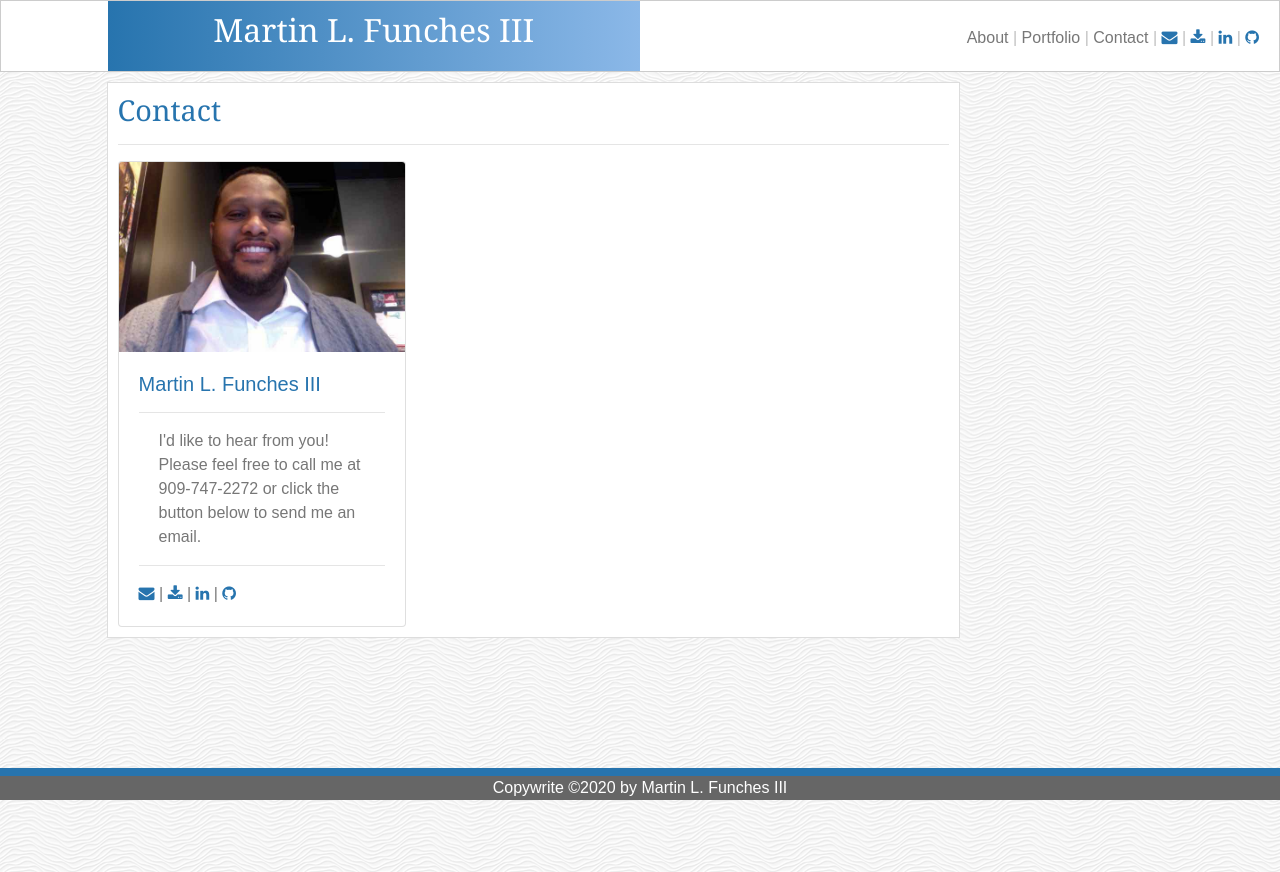
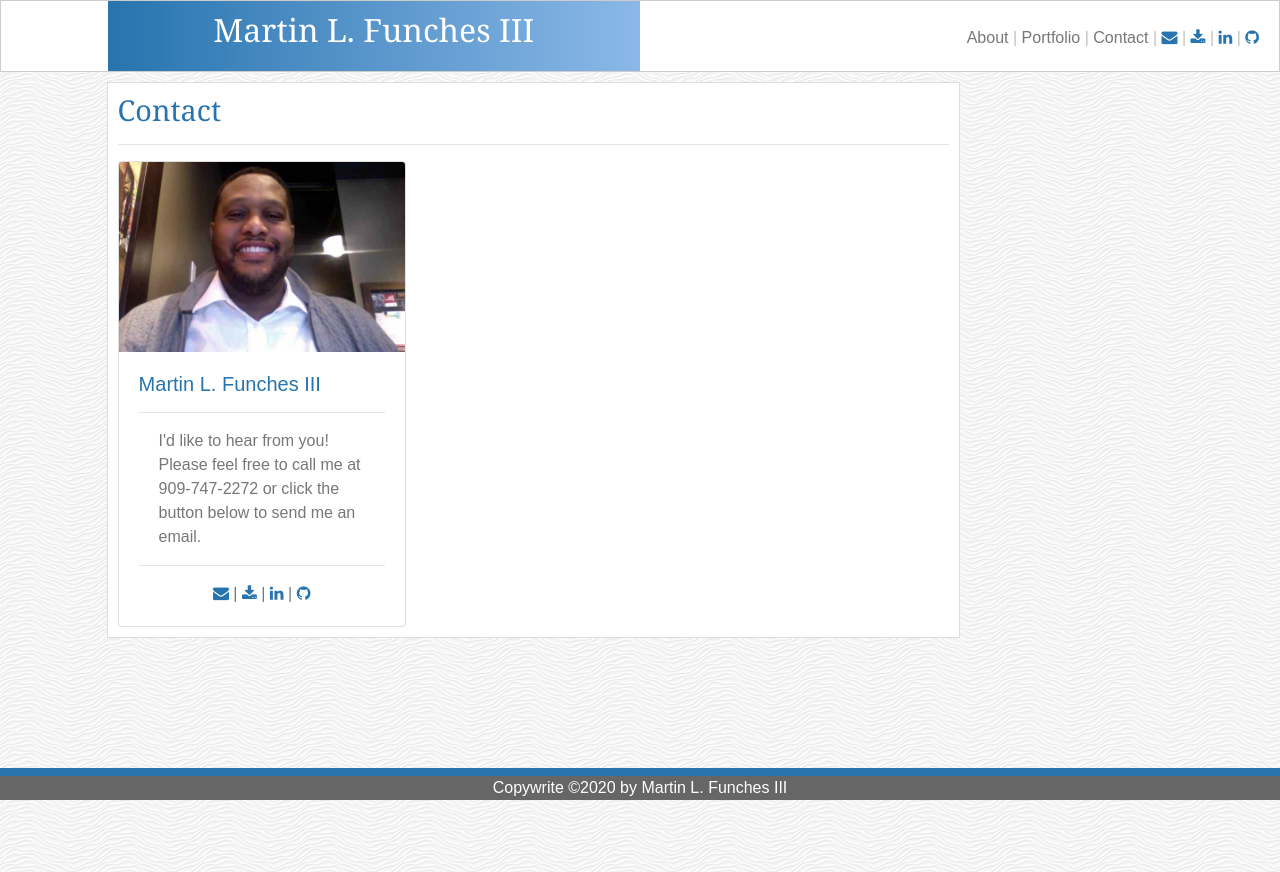
Before and after one commit to mlfiii/MyPortfolio, a plain HTML site: page contact.html in a window 1280 px wide. Drawn offline with nearby package versions, Linux system fonts and the light colour scheme.

Commit message:
Added center text on card icons links.

```diff
--- a/contact.html
+++ b/contact.html
@@ -62,7 +62,7 @@
               to send me an email.
             </p>
             <hr>
-            <div id="card-links">
+            <div id="card-links" class="text-center">
               <a href="mailto:martin@funches.org?Subject=Resume" class="email"><i class="fa fa-envelope"
                   style="color:#2774AE;"></i></a>
               |
```
